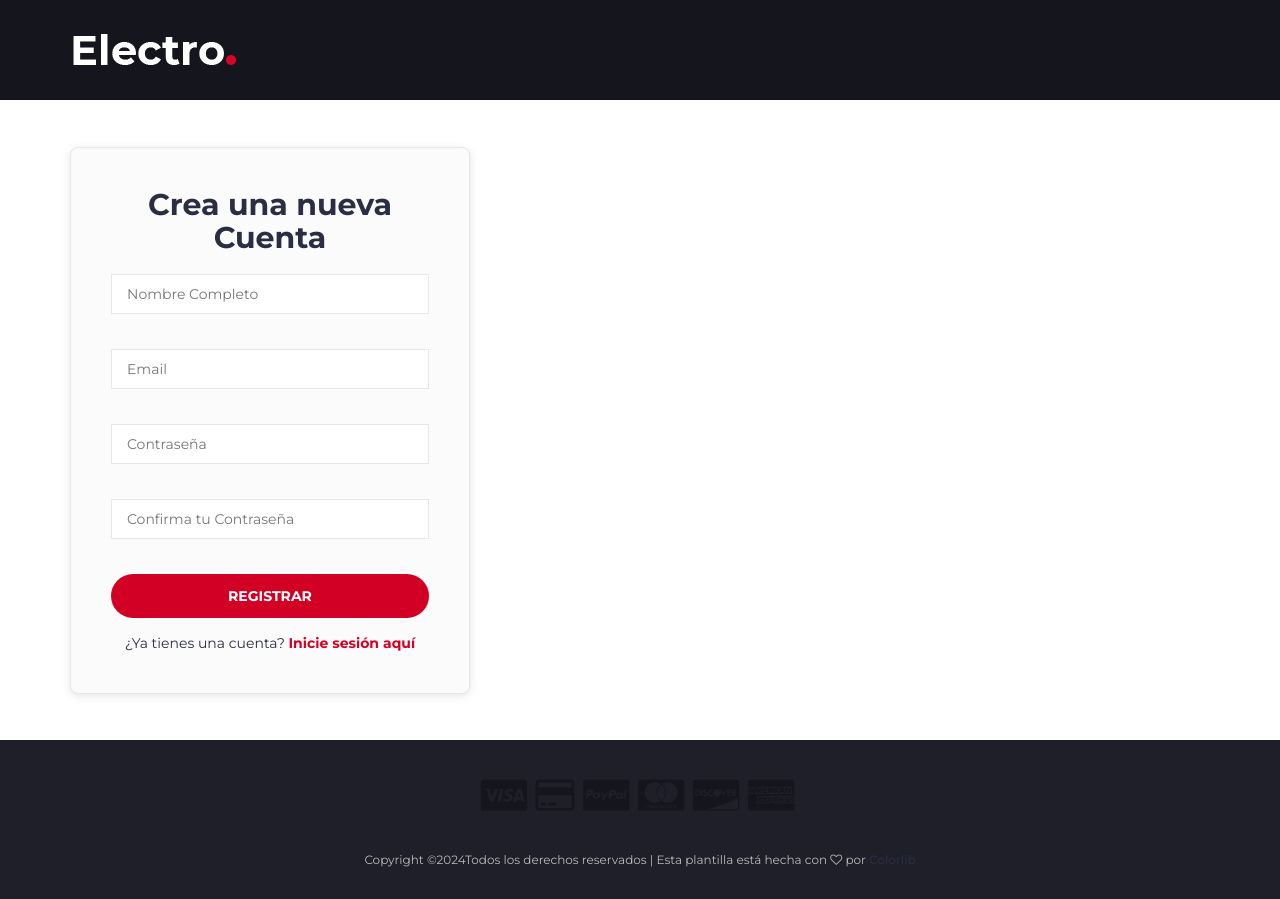
After one commit to johndv82/SistemaElectro, a Django app: page /ecommerce/register in a window 1280 px wide. The commit adds this page. Run offline with Django 5.2, Linux system fonts and the light colour scheme; some libraries are stand-ins or nearby versions.

Commit message:
Views layouts login/register

```diff
--- a/Ecommerce/static/css/style.css
+++ b/Ecommerce/static/css/style.css
@@ -2242,3 +2242,54 @@ textarea.input {
 .cart-continue-shopping:hover {
   color: #d10024;
 }
+
+/* Estilos específicos para el login y registro */
+.auth-section {
+  display: flex;
+  justify-content: center;
+  align-items: center;
+  min-height: 80vh;
+}
+
+.auth-box {
+  background-color: #FBFBFC;
+  padding: 40px;
+  border: 1px solid #E4E7ED;
+  border-radius: 8px;
+  box-shadow: 0 2px 10px rgba(0, 0, 0, 0.1);
+  width: 100%;
+  max-width: 400px;
+}
+
+.auth-box h2 {
+  text-align: center;
+  margin-bottom: 20px;
+  color: #2B2D42;
+}
+
+.auth-box .input {
+  margin-bottom: 20px;
+}
+
+.auth-box .primary-btn {
+  width: 100%;
+}
+
+.register-link {
+	display: block;
+	margin-top: 15px;
+	text-align: center;
+	font-size: 14px;
+	color: #2B2D42;
+}
+
+.register-link a {
+	color: #D10024;
+	font-weight: 700;
+	text-decoration: none;
+	transition: color 0.2s;
+}
+
+.register-link a:hover {
+	color: #8D99AE;
+}
--- /dev/null
+++ b/Ecommerce/templates/layouts/_layout_login.html
@@ -0,0 +1,84 @@
+<!DOCTYPE html>
+{% load static %}
+<html lang="es">
+	<head>
+		<meta charset="utf-8">
+		<meta http-equiv="X-UA-Compatible" content="IE=edge">
+		<meta name="viewport" content="width=device-width, initial-scale=1">
+		<title>{% block title %}Electro{% endblock %}</title>
+
+		<!-- Google font -->
+		<link href="https://fonts.googleapis.com/css?family=Montserrat:400,500,700" rel="stylesheet">
+
+		<!-- Bootstrap -->
+		<link type="text/css" rel="stylesheet" href="{% static 'css/bootstrap.min.css' %}"/>
+
+		<!-- Slick -->
+		<link type="text/css" rel="stylesheet" href="{% static 'css/slick.css' %}"/>
+		<link type="text/css" rel="stylesheet" href="{% static 'css/slick-theme.css' %}"/>
+
+		<!-- nouislider -->
+		<link type="text/css" rel="stylesheet" href="{% static 'css/nouislider.min.css' %}"/>
+
+		<!-- Font Awesome Icon -->
+		<link rel="stylesheet" href="{% static 'css/font-awesome.min.css' %}">
+
+		<!-- Custom stlylesheet -->
+		<link type="text/css" rel="stylesheet" href="{% static 'css/style.css' %}"/>
+    </head>
+<body>
+
+	<!-- HEADER -->
+	<header>
+		<!-- MAIN HEADER -->
+		<div id="header">
+			<!-- container -->
+			<div class="container">
+				<div class="row">
+					<div class="col-md-3">
+						<div class="header-logo">
+							<a href="#" class="logo">
+								<img src="{% static 'img/logo.png' %}" alt="">
+							</a>
+						</div>
+					</div>
+				</div>
+			</div>
+			<!-- container -->
+		</div>
+		<!-- /MAIN HEADER -->
+	</header>
+	<!-- /HEADER -->
+
+
+    <!-- SECTION -->
+    {% block content %}
+        <!-- Content Login / Register -->
+    {% endblock %}
+    <!-- /SECTION -->
+
+	<!-- FOOTER -->
+	<footer id="footer">
+		<div id="bottom-footer" class="section">
+			<div class="container">
+				<div class="row">
+					<div class="col-md-12 text-center">
+						<ul class="footer-payments">
+							<li><a href="#"><i class="fa fa-cc-visa"></i></a></li>
+							<li><a href="#"><i class="fa fa-credit-card"></i></a></li>
+							<li><a href="#"><i class="fa fa-cc-paypal"></i></a></li>
+							<li><a href="#"><i class="fa fa-cc-mastercard"></i></a></li>
+							<li><a href="#"><i class="fa fa-cc-discover"></i></a></li>
+							<li><a href="#"><i class="fa fa-cc-amex"></i></a></li>
+						</ul>
+						<span class="copyright">
+							Copyright &copy;<script>document.write(new Date().getFullYear());</script>Todos los derechos reservados | Esta plantilla está hecha con <i class="fa fa-heart-o" aria-hidden="true"></i> por <a href="https://colorlib.com" target="_blank">Colorlib</a>
+						</span>
+					</div>
+				</div>
+			</div>
+		</div>
+	</footer>
+	<!-- /FOOTER -->
+</body>
+</html>
--- /dev/null
+++ b/Ecommerce/templates/register.html
@@ -0,0 +1,32 @@
+{% extends 'layouts/_layout_login.html' %}
+
+{% block title %}Registro de Cuenta{% endblock %}
+
+{% block content %}
+<div class="section auth-section">
+    <div class="container">
+        <div class="auth-box">
+            <h2>Crea una nueva Cuenta</h2>
+            <form>
+                <div class="form-group">
+                    <input type="text" class="input" placeholder="Nombre Completo" required>
+                </div>
+                <div class="form-group">
+                    <input type="email" class="input" placeholder="Email" required>
+                </div>
+                <div class="form-group">
+                    <input type="password" class="input" placeholder="Contraseña" required>
+                </div>
+                <div class="form-group">
+                    <input type="password" class="input" placeholder="Confirma tu Contraseña" required>
+                </div>
+                <button type="submit" class="primary-btn">Registrar</button>
+            </form>
+            <!-- Enlace a la página de Login -->
+            <div class="register-link">
+                <span>¿Ya tienes una cuenta? <a href="{% url 'Ecommerce:login'%}">Inicie sesión aquí</a></span>
+            </div>
+        </div>
+    </div>
+</div>
+{% endblock %}
--- a/Ecommerce/urls.py
+++ b/Ecommerce/urls.py
@@ -5,4 +5,6 @@ app_name = 'Ecommerce'
 
 urlpatterns = [
     path('', views.index, name='index'),
+    path('login', views.login, name='login'),
+    path('register', views.register, name='register'),
 ]
--- a/Ecommerce/views.py
+++ b/Ecommerce/views.py
@@ -3,3 +3,10 @@ from django.shortcuts import render
 # Create your views here.
 def index(request):
     return render(request, 'index.html')
+
+
+def login(request):
+    return render(request, 'login.html')
+
+def register(request):
+    return render(request, 'register.html')
```
Also changed, not shown: Ecommerce/templates/login.html (added, +26 -0 lines).
